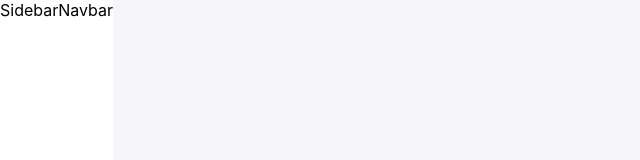
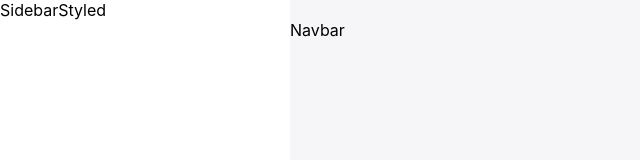
Before and after one commit to Akhmadjon-dev/weather-app-interview, a React (Create React App) app: page / in a window 1280 px wide. Shown: the top 160 px of the page, without its empty margins (0-640 px from the left). Built offline with nearby package versions, Linux system fonts and the light colour scheme.

Commit message:
styles connected

```diff
--- a/src/components/Navbar.js
+++ b/src/components/Navbar.js
@@ -1,7 +1,8 @@
 import React from "react";
+import { NavbarStyled } from "../styles/main";
 
 function Navbar() {
-  return <div>Navbar</div>;
+  return <NavbarStyled>Navbar</NavbarStyled>;
 }
 
 export default Navbar;
--- a/src/components/Sidebar.js
+++ b/src/components/Sidebar.js
@@ -1,5 +1,6 @@
 import React from "react";
+import { SidebarStyled } from "../styles/main";
 
 export default function Sidebar() {
-  return <div>Sidebar</div>;
+  return <SidebarStyled>SidebarStyled</SidebarStyled>;
 }
--- a/src/styles/main.js
+++ b/src/styles/main.js
@@ -7,7 +7,7 @@ export const Main = styled.div`
   justify-content: flex-start;
   min-height: 100vh;
 `;
-export const Sidebar = styled.div`
+export const SidebarStyled = styled.div`
   width: 290px;
   height: 100%;
   min-height: 100vh;
@@ -20,18 +20,16 @@ export const Sidebar = styled.div`
   overflow-y: auto;
   scroll-behavior: smooth;
 `;
-export const Header = styled.div`
-  width: 290px;
-  height: 100%;
-  min-height: 100vh;
+export const NavbarStyled = styled.div`
   position: fixed;
-  top: 0;
-  bottom: 0;
-  left: 0;
-  background: ${colors.white};
-  z-index: 1050;
-  overflow-y: auto;
-  scroll-behavior: smooth;
+  display: flex;
+  align-items: center;
+  width: 100%;
+  height: 60px;
+  padding-left: 290px;
+  padding-right: 30px;
+  line-height: 60px;
+  z-index: 100;
 `;
 
 export const Section = styled.section`
```
